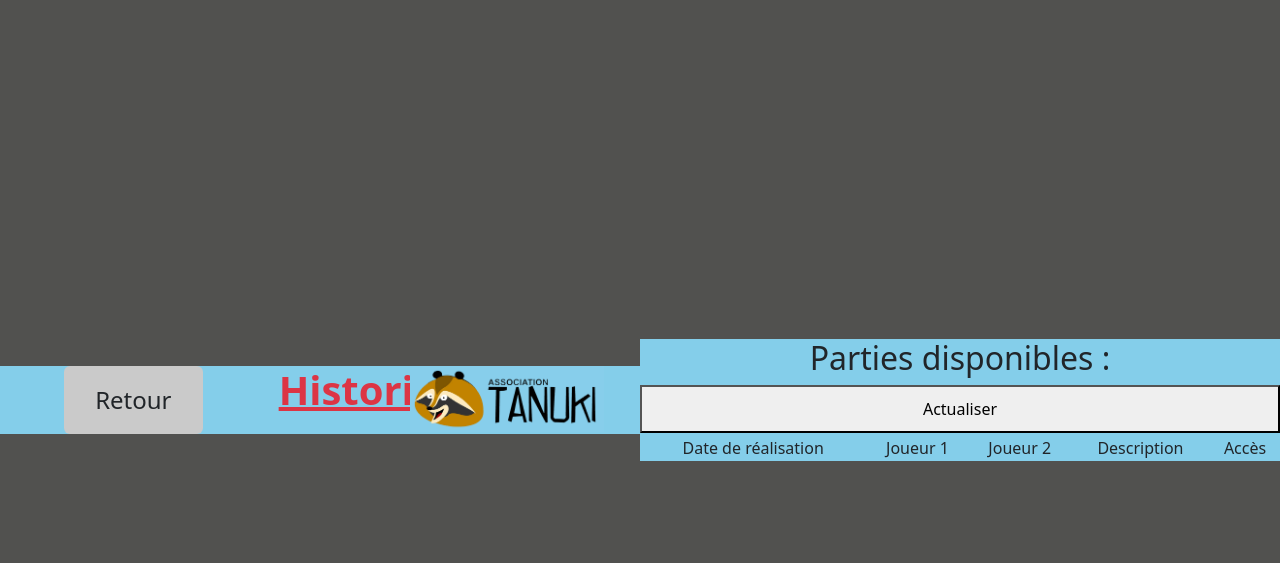
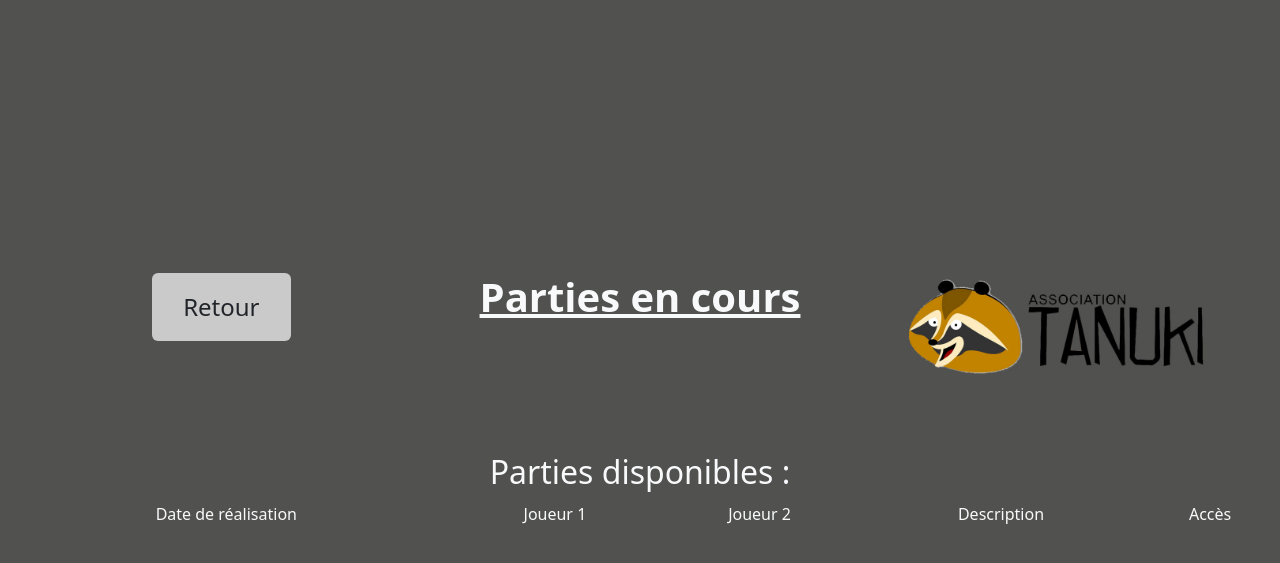
Before and after one commit to Houda222/Go-Game-Streaming-WebApp, a Flask app: page /Historique in a window 1280 px wide. Shown: the top 563 px of the page. Run offline with Flask 3, Linux system fonts and the light colour scheme; some libraries are stand-ins or nearby versions.

Commit message:
Changement classe Historique

```diff
--- a/templates/Historique.html
+++ b/templates/Historique.html
@@ -5,7 +5,6 @@
   <title>Historique</title>
   <link rel="stylesheet" href="{{ url_for('static', filename='bootstrap/css/bootstrap.css') }}">
   <link rel="stylesheet" type="text/css" href="{{ url_for('static',filename = 'styles.css') }}">
-
 </head>
 <body>
     <script>
@@ -13,30 +12,31 @@
         var tab_date = [];
         var montant = 0;
     </script>
-    <div class="container-fluid text-center bg custom-fond">
-        <div class="row text-danger">
-            <div class="col-5 custom-fond">
-                <a href = "{{ url_for('sommaire') }}"><button class="btn bg custom-button btn-grand">
-                    Retour
-                </button></a>
+    <div class="container-fluid text-center text-light">
+        <div class="container-fluid text-center">
+            <div class="row">
+                <div class="col custom-color">
+                    <a href= "{{ url_for('sommaire') }}"><button class = "btn bg custom-button btn-grand">Retour</button></a>
                 </div>
-            <div class="col-2">
-                <h1><u><b>Historique</b></u></h1>
+                <div class="container text-center col text-light">
+                    <h1><u><b>Parties en cours</b></u></h1>
                 </div>
-            <div class="col-5 custom-color">
-                <img src="{{ url_for('static', filename='Logo-Tanuki_bleu_ciel.png') }}" class="logo logo-Tenuki" alt="Logo de l'association" id="logo">
+                <div class="col custom-color">
+                    <img src="{{ url_for('static', filename='Logo_Tanuki_gris.jpg') }}" class="logo logo-Tenuki" alt="Logo de l'association" id="logo"></img>
                 </div>
             </div>
         </div>
-    <div class="container-md text-center bg custom-fond">
+
+        </br>
+        </br>
+        </br>
+
         <div class="row">
+            <div class="col">
                 <h2>Parties disponibles :
                     <script>document.createTextNode(tab_parties.length)</script>
                 </h2>
-            <button onclick="actualiser();">
-                Actualiser
-            </button></br>
-            <br>
+            </div>
         </div>
         <div class="row">
             <table id = "historique">
@@ -57,6 +57,5 @@
             </table>
         </div>
         <script {{ url_for('static',filename = 'historiquejs.js') }}></script>
-
     </body>
 </html>
--- a/templates/index.html
+++ b/templates/index.html
@@ -24,7 +24,6 @@
                 </div>
                 <div class="col custom-color">
                     <img src="{{ url_for('static', filename='Logo-Tanuki_bleu_ciel.png') }}" class="logo logo-Tenuki" alt="Logo de l'association" id="logo">
-                </div>
                 </div>
             </div>
         </div>
@@ -115,6 +114,7 @@
                 </form>
             </div>
         </div>
+    </div>
 
     <script>
         function downloadFile() {
```
Lines whose indentation alone changed are shown as unchanged.
